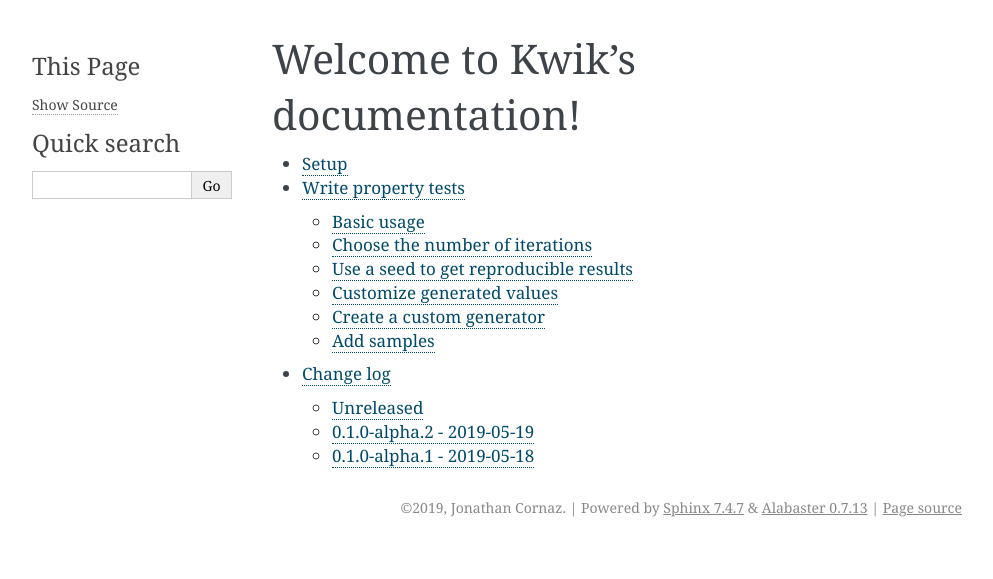
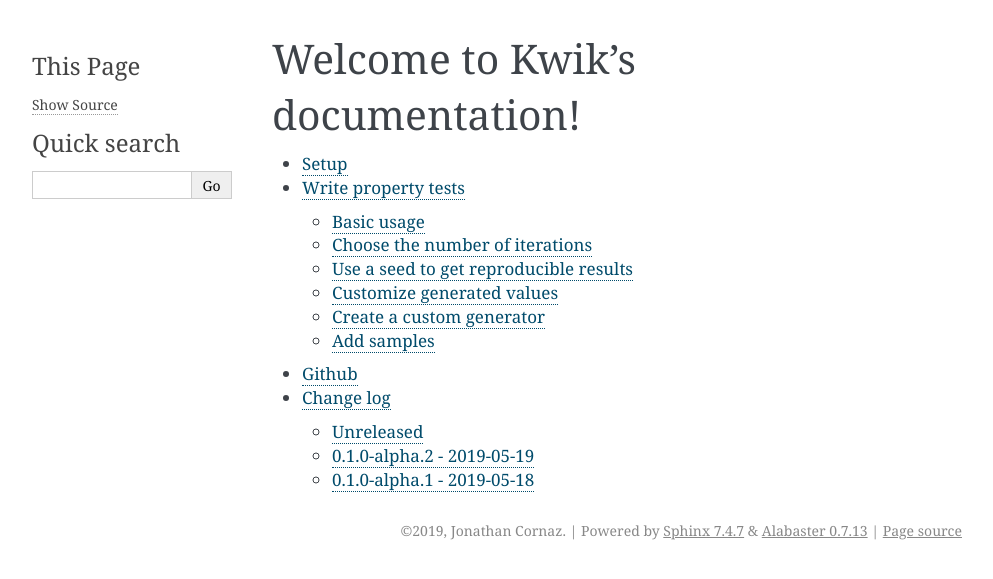
Before and after one commit to jcornaz/kwik, a Sphinx documentation site: the page built from docs/contents.rst, in a window 1280 px wide. Shown: the top 579 px of the page, without its empty margins (148-1141 px from the left). Built offline with Sphinx 7.4.7, drawn with Linux system fonts in a browser that asks for light colours.

Commit message:
Add link to github

```diff
--- a/docs/contents.rst
+++ b/docs/contents.rst
@@ -6,4 +6,5 @@
 
     setup
     write-tests
+    Github <http://https://github.com/jcornaz/kwik>
     changelog
```
